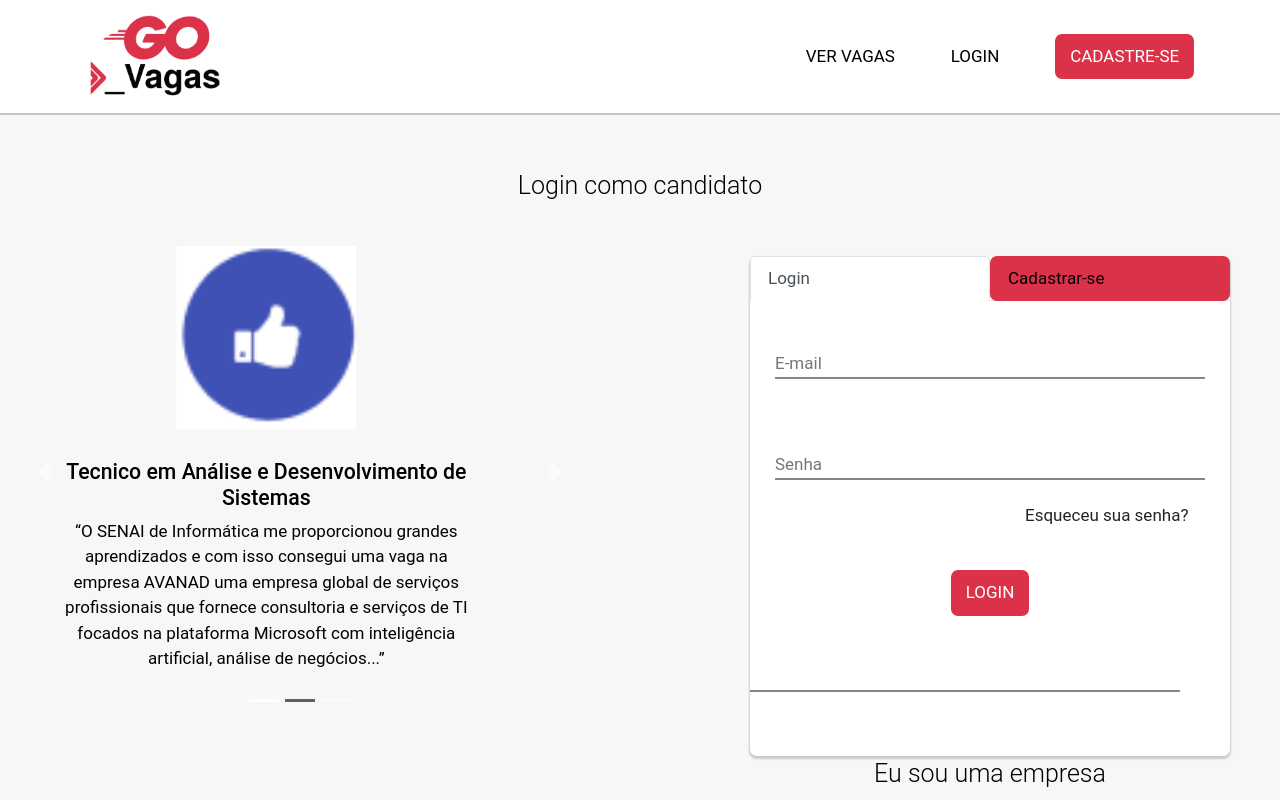
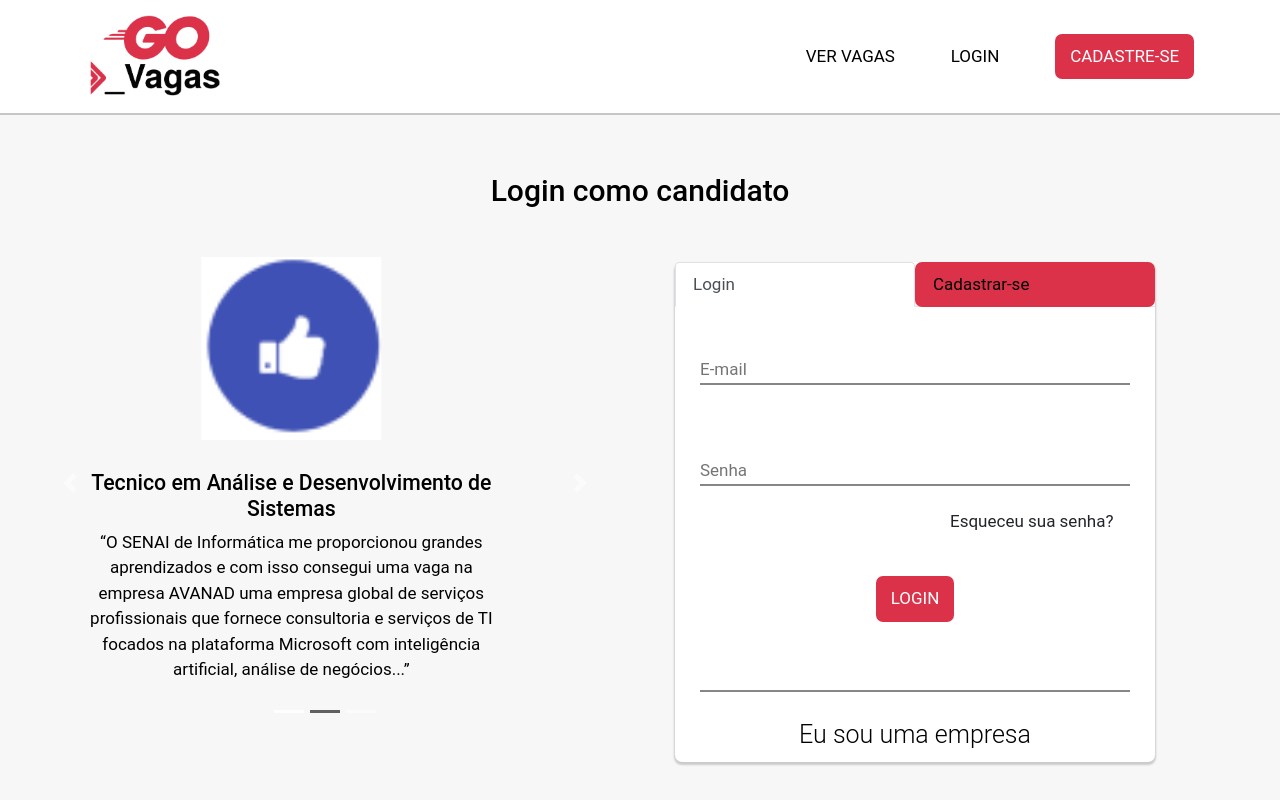
Before and after one commit to renansalvino/GoVagas, a React (Create React App) app in the folder ReactJS/govagas/: page /loginCandidato in a window 1280 px wide. Shown: the top 800 px of the page. Built offline with nearby package versions, Linux system fonts and the light colour scheme.

Commit message:
Adaptando a tela Login 16/11/2020 03:35

```diff
--- a/ReactJS/govagas/src/pages/loginCandidato/index.tsx
+++ b/ReactJS/govagas/src/pages/loginCandidato/index.tsx
@@ -58,10 +58,13 @@ function LoginCandidato() {
   }
 
   return (
+    <div>
+      <Header />
+      <div className="loginH1">
+        <h1>Login como candidato</h1>
+      </div>
       <div className="loginCandidato">
-      <Header />
         <div>
-        <h1>Login como candidato</h1>
           <div className="slide-carrossel-login">
             <div id="carouselExampleCaptions" className="carousel slide" data-ride="carousel">
               <ol className="carousel-indicators">
@@ -104,7 +107,8 @@ function LoginCandidato() {
               </a>
             </div>
           </div>
-
+        </div>
+        <div>
           <div className="login">
             <ul className="nav nav-tabs" id="myTab" role="tablist">
               <li className="nav-item">
@@ -156,23 +160,23 @@ function LoginCandidato() {
                 }}>
                   <div className="login-login">
                     <div className="tab-pane fade show active" id="home" role="tabpanel" aria-labelledby="home-tab" >
-                    <div className="login-inputs">
+                      <div className="login-inputs1">
                         <Input label="" type="text" name="input22" placeholder="E-mail" minLength={8} maxLength={100} value={email} onChange={a => setEmail(a.target.value)} />
                         <tr />
                       </div>
-                    <div className="login-inputs">
+                      <div className="login-inputs1">
                         <Input label="" type="date" name="input22" placeholder="Data Nascimento" minLength={8} maxLength={100} value={dataNascimento} onChange={a => setDataNascimento(a.target.value)} />
                         <tr />
                       </div>
-                    <div className="login-inputs">
+                      <div className="login-inputs1">
                         <Input label="" type="password" name="input22" placeholder="Senha" minLength={8} maxLength={100} value={senha} onChange={a => setSenha(a.target.value)} />
                         <tr />
                       </div>
-                    <div className="login-inputs">
-                      <Input label="" type="text" name="input22" placeholder="Telefone" minLength={8} maxLength={100} value={telefone} onChange={a => setTelefone(a.target.value)}/>
+                      <div className="login-inputs1">
+                        <Input label="" type="text" name="input22" placeholder="Telefone" minLength={8} maxLength={100} value={telefone} onChange={a => setTelefone(a.target.value)} />
                         <tr />
                       </div>
-                    <div className="btn-criarconta">
+                      <div className="btn-criarconta1">
                         <Button onClick="" name="btn1" value="Criar Conta" />
                       </div>
                       <div className="login-inputs">
@@ -188,6 +192,7 @@ function LoginCandidato() {
             </div>
           </div>
         </div>
+      </div>
       <Footer />
     </div>
   )
--- a/ReactJS/govagas/src/pages/loginCandidato/style.css
+++ b/ReactJS/govagas/src/pages/loginCandidato/style.css
@@ -1,4 +1,10 @@
-.loginCandidato h1 {
+.loginCandidato {
+    display: flex;
+    justify-content: space-around;
+    margin-right: 100px;
+}
+
+.loginH1{
     display: flex;
     justify-content: center;
     align-items: center;
@@ -28,7 +34,7 @@
 }
 
 .loginCandidato .h1-empresa1 {
-    margin-top: 110px;
+    padding: 25px;
     font-weight: 300;
     font-size: 25px;
     line-height: 25px;
@@ -46,7 +52,7 @@
     background: #FFFFFF;
     box-shadow: 0px 2px 2px 1px rgba(0, 0, 0, 0.18);
     border-radius: 7px;
-    margin-left: 750px;
+    /* margin-left: 750px; */
     margin-top: 35px;
     margin-bottom: 50px;
 }
@@ -58,6 +64,14 @@
     border: 1px solid #868686;
 }
 
+
+.loginCandidato .login-inputs1 input {
+    box-shadow: 0 0 0 0;
+    border: 0 none;
+    outline: 0;
+    width: 430px;
+}
+
 .login .login-inputs {
     padding: 25px;
 }
@@ -65,6 +79,20 @@
 .login-inputs p {
     padding-left: 250px;
     padding-top: 25px;
+}
+.login .login-inputs1 {
+    padding: 10px 70px 10px 25px;
+}
+
+.login-inputs1 p {
+    padding-left: 250px;
+    padding-top: 25px;
+}
+
+.btn-criarconta1 {
+    display: flex;
+    justify-content: center;
+    margin-top: 20px;
 }
 
 
@@ -75,8 +103,6 @@
 }
 
 .tr-empresa {
-    width: 480px;
-    left: 750px;
     top: 690px;
 }
 
--- a/ReactJS/govagas/src/pages/loginEmpresa/style.css
+++ b/ReactJS/govagas/src/pages/loginEmpresa/style.css
@@ -27,20 +27,20 @@
     color: #000000;
 }
 
-.loginCandidato .h1-empresa1 {
+/* .loginCandidato .h1-empresa1 {
     margin-top: 110px;
     font-weight: 300;
     font-size: 25px;
     line-height: 25px;
     color: #000000;
-}
+} */
 
 .btn-criarconta {
     display: flex;
     justify-content: center;
 }
 
-.login {
+/* .login {
     width: 480px;
     height: 500px;
     background: #FFFFFF;
@@ -49,14 +49,14 @@
     margin-left: 750px;
     margin-top: 35px;
     margin-bottom: 50px;
-}
+} */
 
-.login tr {
+/* .login tr {
     position: absolute;
     width: 430px;
     height: 0px;
     border: 1px solid #868686;
-}
+} */
 
 .login .login-inputs {
     padding: 25px;
@@ -74,13 +74,14 @@
     width: 240px;
 }
 
-.tr-empresa {
+/* .tr-empresa {
     width: 480px;
     left: 750px;
     top: 690px;
-}
+} */
 
 .slide-carrossel-login {
+    margin-right: 0;
     width: 600px;
     height: 5px;
 }
```
Lines whose indentation alone changed are shown as unchanged.
